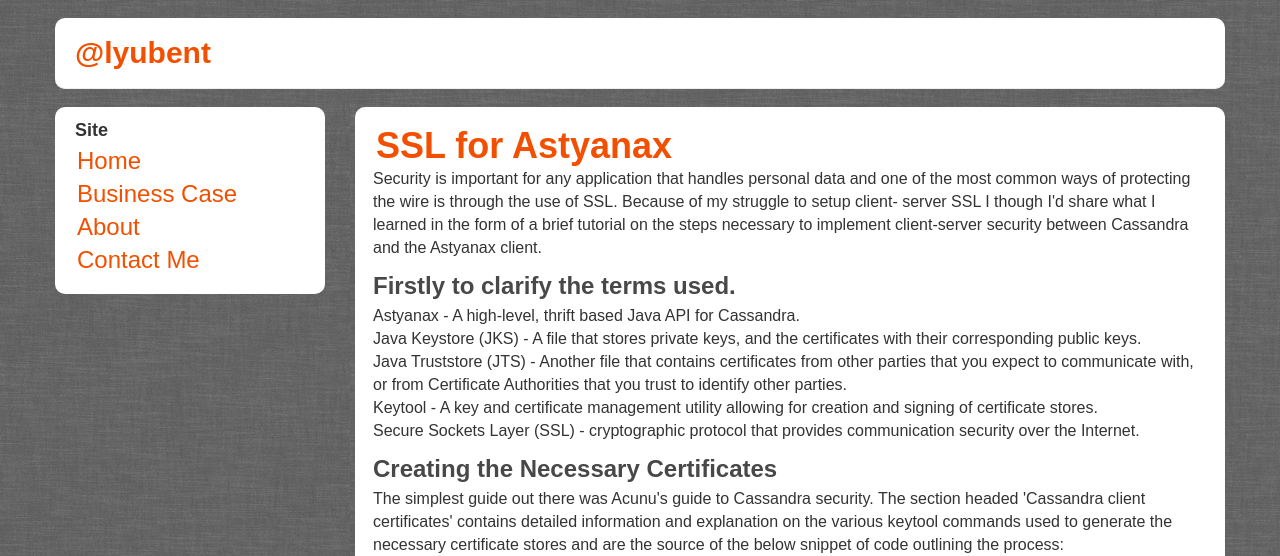
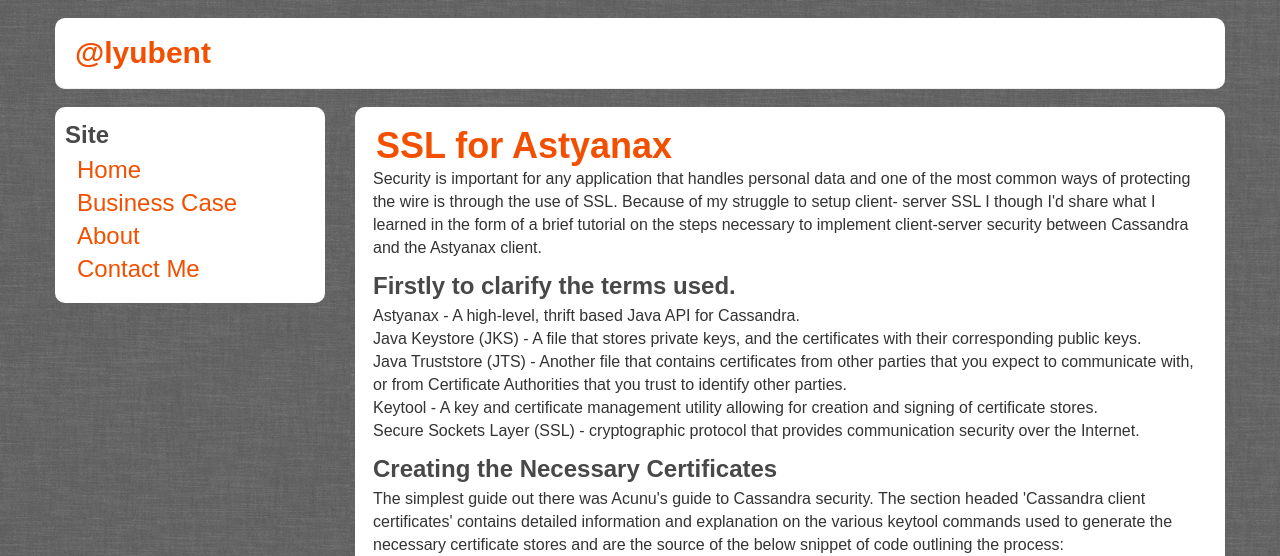
Before and after one commit to lyubent/lyubent.github.com, a Jekyll site: the page built from index.html, in a window 1280 px wide. Shown: the top 556 px of the page. Built offline with Jekyll 4.4.1, drawn with Linux system fonts in a browser that asks for light colours; some web fonts are replaced; the list of posts is cut into pages by our own code; grey boxes are pictures that could not be loaded.

```diff
--- a/_layouts/default.html
+++ b/_layouts/default.html
@@ -32,7 +32,7 @@
     <div class="row" style="padding-bottom:20px;">
       <div class="span3 sidebar-container">
         <div class="sidebar" id="#sidebar">
-          <h3>Site</h3>
+          <h2>Site</h2>
           <ul class="nav nav-pills nav-stacked">
             {% include links %}
           </ul>
```
